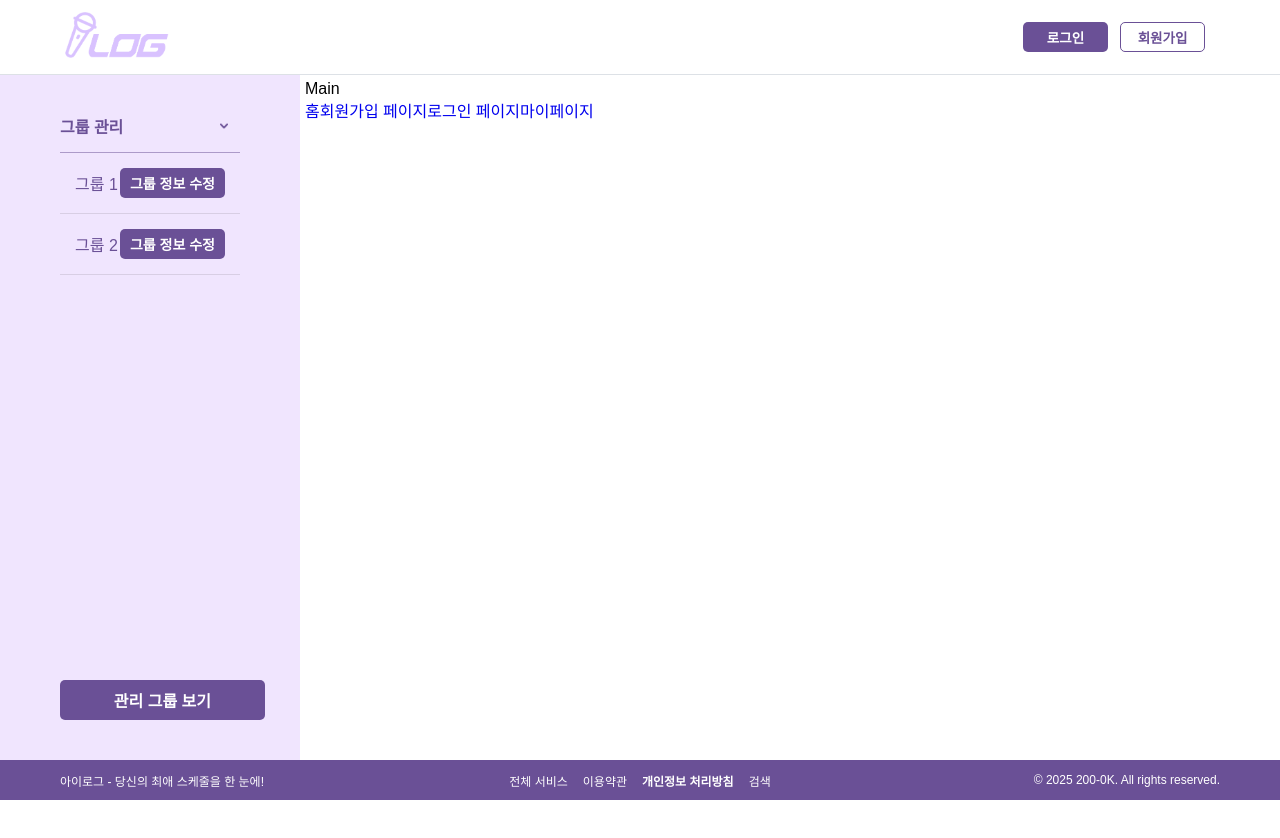
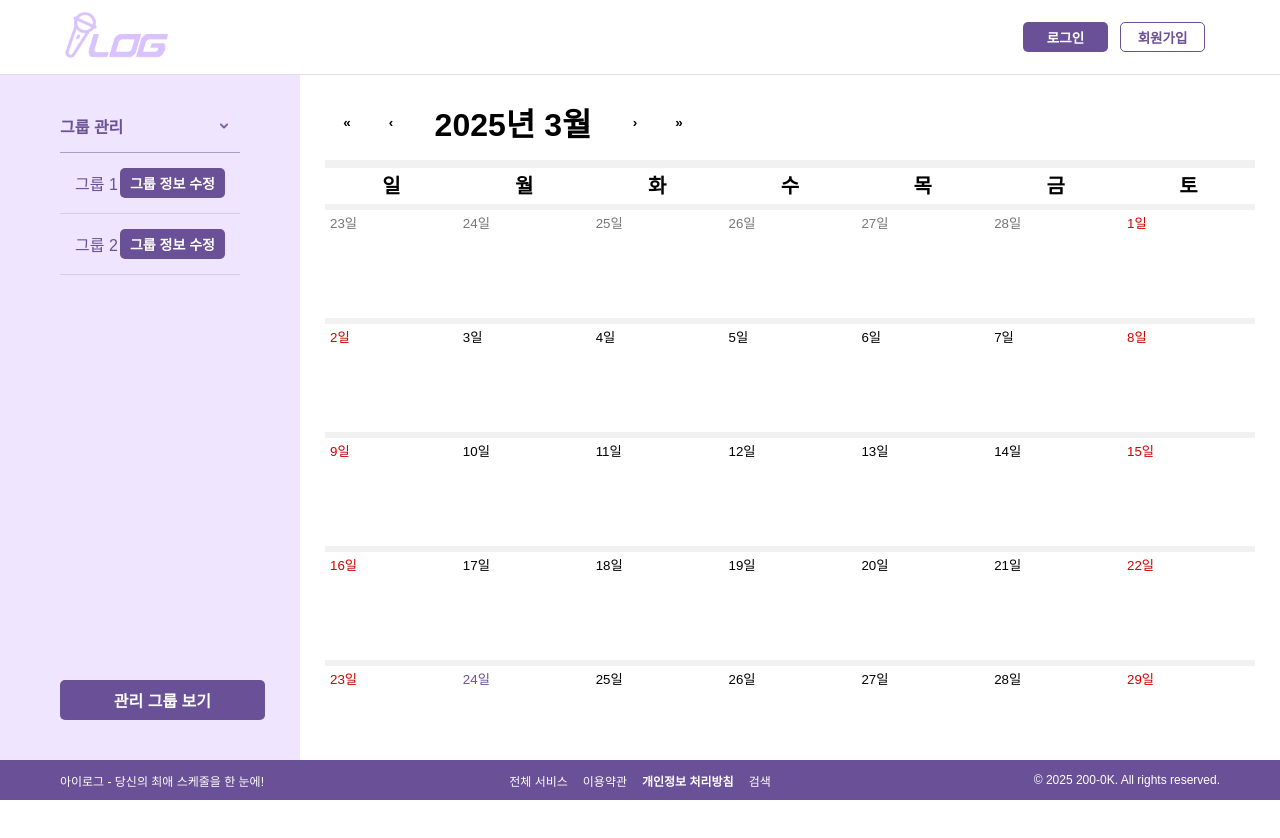
Before and after one commit to oz-200ok/fav_idolfe, a React (Vite) app: page / in a window 1280 px wide. Shown: the top 838 px of the page. Built offline with nearby package versions, Linux system fonts and the light colour scheme; the HTML template or start-up script is replaced by a standard one; a web font is replaced by a local one.

Commit message:
react-calendar 중간저장

```diff
--- a/package.json
+++ b/package.json
@@ -11,9 +11,10 @@
     "prepare": "husky install"
   },
   "dependencies": {
-    "@toast-ui/calendar": "^2.1.3",
     "axios": "^1.8.3",
     "Husky": "npm:husky@^8.0.3",
+    "moment": "^2.30.1",
+    "react-calendar": "^5.1.0",
     "react-router-dom": "^7.3.0",
     "sass": "^1.85.1"
   },
--- /dev/null
+++ b/src/components/Schedule/Munsley/index.tsx
@@ -0,0 +1,20 @@
+import { useState } from 'react';
+import Calendar from 'react-calendar';
+import 'react-calendar/dist/Calendar.css';
+import '../schedule.scss';
+
+export default function Schedule() {
+  const [value, onChange] = useState(new Date());
+
+  return (
+    <div>
+      <Calendar
+        locale="ko"
+        onChange={onChange}
+        value={value}
+        calendarType="gregory"
+        onClickDay={()=>{console.log(123)}}
+      />
+    </div>
+  );
+}
--- /dev/null
+++ b/src/components/Schedule/Weekly/index.tsx
@@ -0,0 +1,20 @@
+import { useState } from 'react';
+import Calendar from 'react-calendar';
+import 'react-calendar/dist/Calendar.css';
+import '../schedule.scss';
+
+export default function Schedule() {
+  const [value, onChange] = useState(new Date());
+
+  return (
+    <div>
+      <Calendar
+        locale="ko"
+        onChange={onChange}
+        value={value}
+        calendarType="gregory"
+        onClickDay={()=>{console.log(123)}}
+      />
+    </div>
+  );
+}
--- /dev/null
+++ b/src/components/Schedule/Yearly/index.tsx
@@ -0,0 +1,33 @@
+import { useState } from 'react';
+import Calendar from 'react-calendar';
+import 'react-calendar/dist/Calendar.css';
+import '../schedule.scss';
+import "./yearly.scss"
+import * as moment from 'moment';
+
+export default function Schedule() {
+  const [value, onChange] = useState(new Date());
+  const emptyArray = new Array(12).fill('123');
+
+  return (
+    <>
+      {console.log(emptyArray)}
+      {emptyArray.map((item, index) => {
+        return (
+          <Calendar
+            locale="ko"
+            className={'dtr'}
+            onChange={onChange}
+            value={value}
+            calendarType="gregory"
+            onClickDay={() => {
+              console.log(123);
+            }}
+            key={index}
+            formatDay={(locale, date) => date.toLocaleString('en', { day: 'numeric' })}
+          />
+        );
+      })}
+    </>
+  );
+}
--- /dev/null
+++ b/src/components/Schedule/Yearly/yearly.scss
@@ -0,0 +1,10 @@
+.dtr {
+    width: 350px;
+    height: 275px;
+
+    .react-calendar__tile {
+        max-width: 30px !important;
+        height: 30px !important;
+    }
+
+}
--- /dev/null
+++ b/src/components/Schedule/schedule.scss
@@ -0,0 +1,65 @@
+.react-calendar {
+    border: none;
+    width: 1456px;
+    height: 845px;
+    padding: 20px;
+}
+
+.react-calendar__navigation__label {
+    padding: 0 5px;
+    width: 100%;
+    max-width: 200px;
+    font-size: 32px;
+    font-weight: bold;
+}
+
+.react-calendar__month-view {
+    background-color: #f1f1f1;
+    height: 740px;
+    padding: 5px 0;
+
+    .react-calendar__month-view__weekdays {
+        justify-content: space-evenly;
+
+        .react-calendar__month-view__weekdays__weekday {
+            display: flex;
+            justify-content: center;
+            align-items: center;
+            background-color: white;
+            max-width: 190px;
+            height: 36px;
+            padding: 0;
+            margin: 3px 0;
+
+            > abbr {
+                font-size: 20px;
+                text-decoration: none;
+            }
+        }
+    }
+
+    .react-calendar__month-view__days {
+        justify-content: space-evenly;
+        height: 100%;
+
+        .react-calendar__tile {
+            display: flex;
+            justify-content: start;
+            align-items: start;
+            background-color: white;
+            border-radius: 0;
+            max-width: 190px;
+            height: 108px;
+            padding: 5px;
+            margin: 3px 0;
+
+            &:hover {
+                background-color: #e6e6e6;
+            }
+        }
+
+        .react-calendar__tile--active {
+          color: #6a5096;
+        }
+    }
+}
--- a/src/pages/Main.tsx
+++ b/src/pages/Main.tsx
@@ -1,15 +1,21 @@
 import { Link } from 'react-router-dom';
+import Weekly from '../components/Schedule/Weekly';
+import Munsley from '../components/Schedule/Munsley';
+import Yearly from '../components/Schedule/Yearly';
 
 function Main() {
   return (
     <>
-      <p> Main </p>
+      <Munsley />
+      <Weekly />
+      <Yearly />
+      {/* <p> Main </p>
       <nav>
         <Link to="/">홈</Link>
         <Link to="/join">회원가입 페이지</Link>
         <Link to="/loginpage">로그인 페이지</Link>
         <Link to="/mypage">마이페이지</Link>
-      </nav>
+      </nav> */}
     </>
   );
 }
--- a/tsconfig.app.json
+++ b/tsconfig.app.json
@@ -7,7 +7,7 @@
     "module": "ESNext",
     "skipLibCheck": true,
 
-    "moduleResolution": "bundler",
+    "moduleResolution": "node",
     "allowImportingTsExtensions": true,
     "isolatedModules": true,
     "moduleDetection": "force",
```
Also changed, not shown: src/components/Schedule/index.tsx (added, +13 -0 lines), 1 other file (tests, documents, lock files or other folders).
